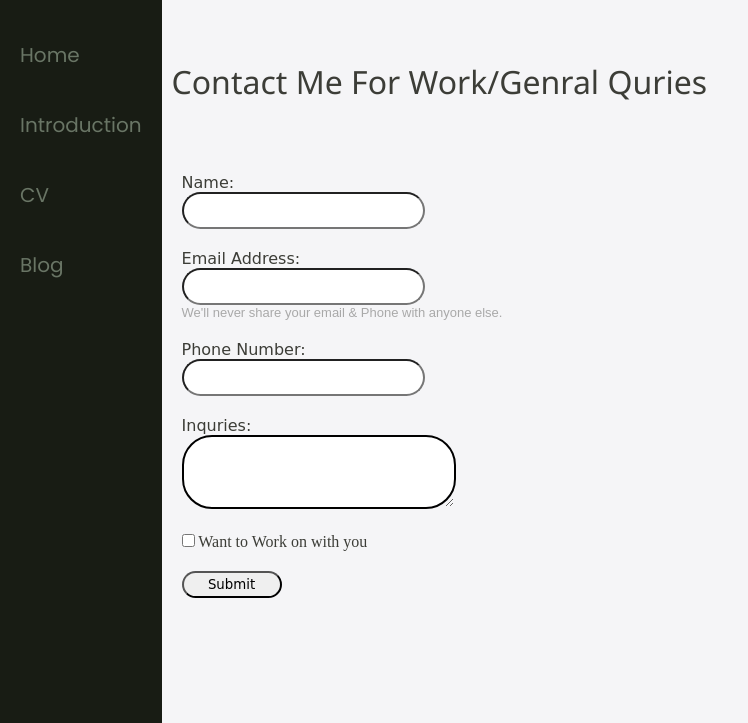
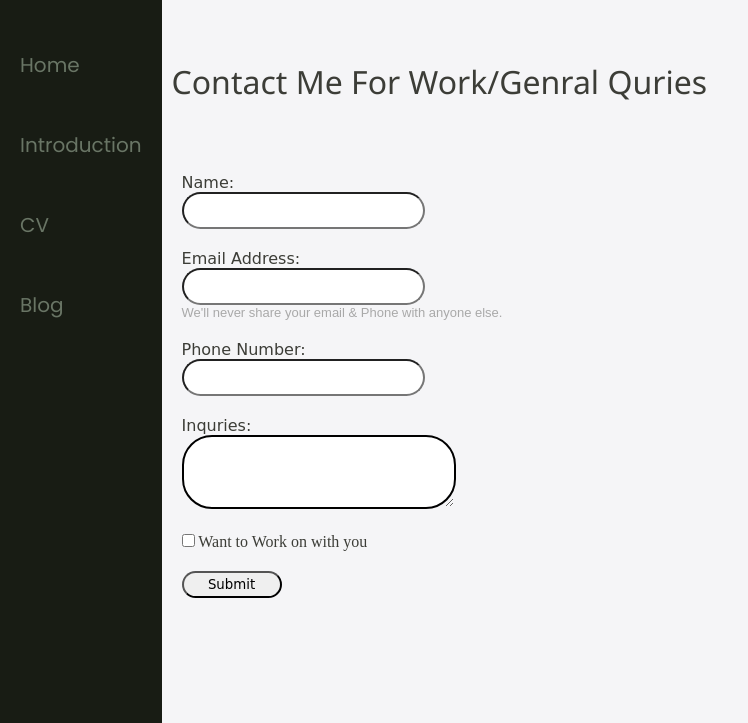
Before and after one commit to abdulrehman929/RhombixTechnologies-Project, a website: page Form.html in a window 1280 px wide. Shown: the top 723 px of the page, without its empty margins (0-748 px from the left). Drawn offline with nearby package versions, Linux system fonts and the light colour scheme; a web font is replaced by a local one.

Commit message:
Modified

```diff
--- a/stylemain.css
+++ b/stylemain.css
@@ -89,8 +89,8 @@ img {
     background-color: var(--fifth);
     /* width: 20vw; */
     font-family: Poppins;
-    height: 100vw;
-    transition:transform 0.20ms ease-in;
+    height: 100vh;
+    transition: transform 0.5s ease-in-out ;
     /*-----sidebar-End-----*/
 }
 
@@ -103,6 +103,7 @@ img {
     list-style: none;
     padding: 20px 0;
     font-size: 20px;
+    padding-top: 30px;
 
 
 
```
